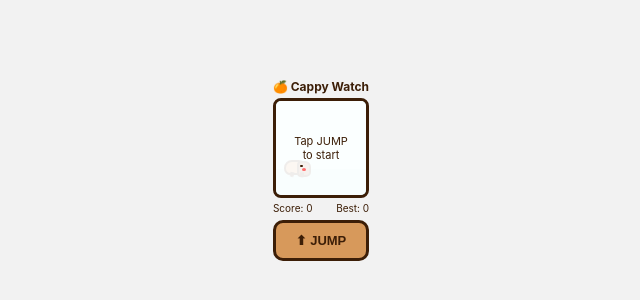
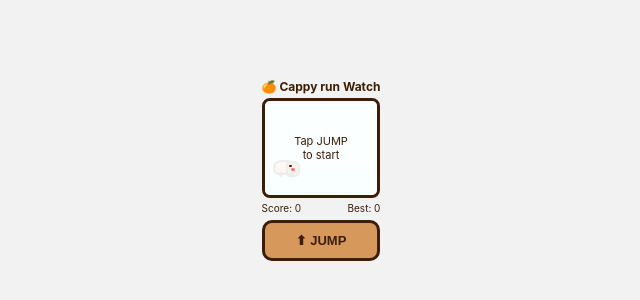
Before and after one commit to yahyachabine46-coder/cappy-watch, a plain HTML site: page html.html in a window 1280 px wide. Shown: the part 230-530 px from the top of the page, without its empty margins (319-959 px from the left). Drawn offline with Linux system fonts and the light colour scheme.

Commit message:
Update title from 'Cappy Watch' to 'Cappy run Watch'

```diff
--- a/html.html
+++ b/html.html
@@ -132,7 +132,7 @@
 </head>
 <body>
 <div id="app">
-  <h1>🍊 Cappy Watch</h1>
+  <h1>🍊 Cappy run Watch</h1>
   <div id="game">
     <div id="cap" class="running">
       <div class="leg leg1"></div>
```
